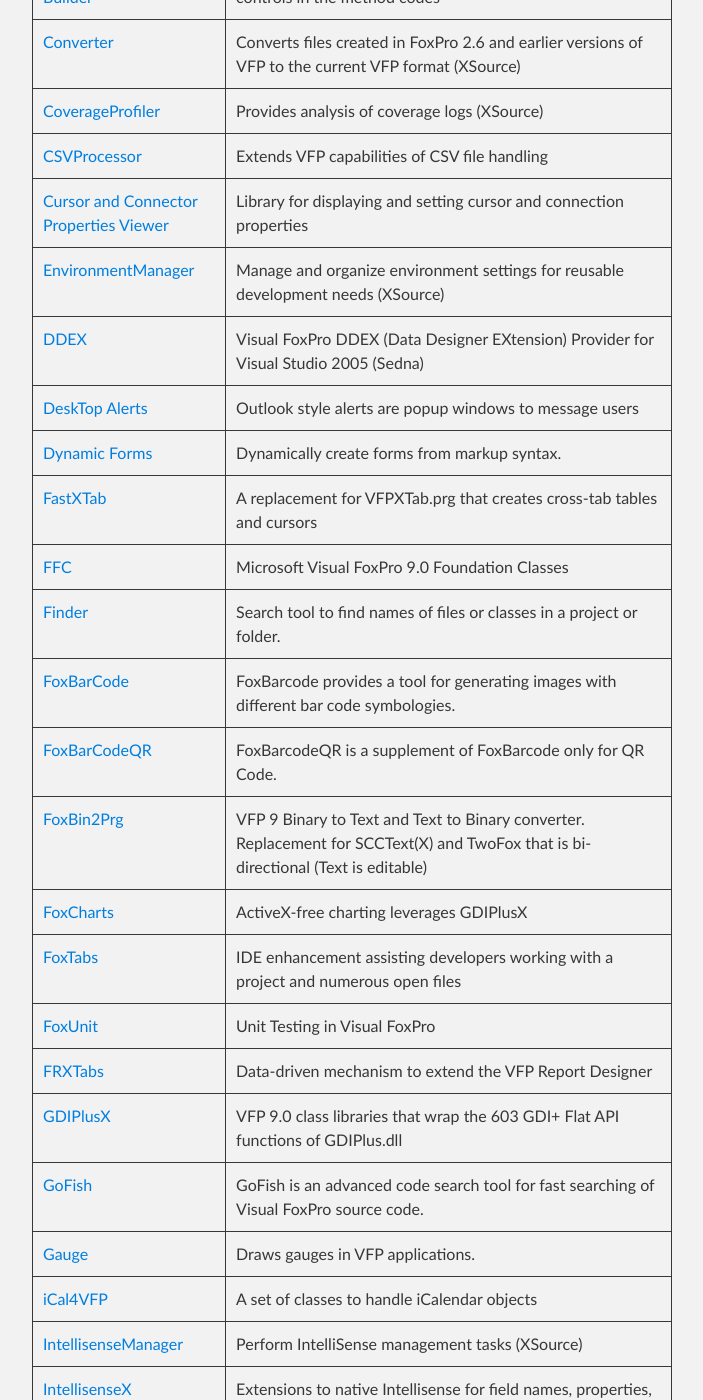
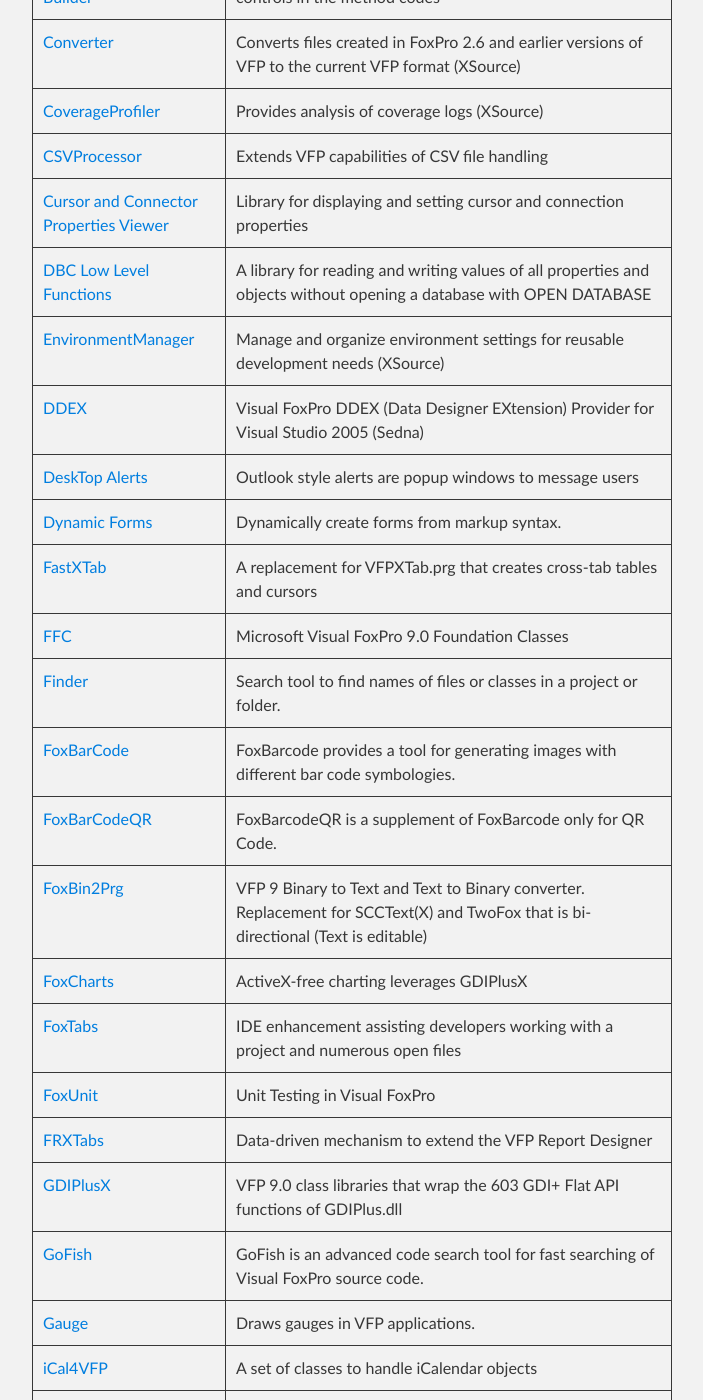
Before and after one commit to VFPX/VFPX.github.io, a Jekyll site: the page built from projects.md, in a window 1280 px wide and 1400 px high, scrolled down 1077 px. Shown: the whole window, without its empty margins (288-991 px from the left). Built offline with Jekyll 4.4.1, drawn with Linux system fonts in a browser that asks for light colours; our own code applies the rules of GitHub Pages for plain Markdown files; some of the changed text lies outside the part shown.

Commit message:
Added new projects

```diff
--- a/_data/projects.json
+++ b/_data/projects.json
@@ -75,6 +75,12 @@
     "project": "Cursor and Connector Properties Viewer",
     "url": "https://github.com/VFPX/CCPropsViewer",
     "description": "Library for displaying and setting cursor and connection properties",
+    "state": "Production release"
+  },
+  {
+    "project": "DBC Low Level Functions",
+    "url": "https://github.com/VFPX/DBCLowLevelFunctions",
+    "description": "A library for reading and writing values of all properties and objects without opening a database with OPEN DATABASE",
     "state": "Production release"
   },
   {
@@ -195,6 +201,12 @@
     "project": "IntellisenseX",
     "url": "https://github.com/VFPX/IntelliSenseX",
     "description": "Extensions to native Intellisense for field names, properties, local variables, and constants.",
+    "state": "Production release"
+  },
+  {
+    "project": "Log4VFP",
+    "url": "https://github.com/VFPX/Log4VFP",
+    "description": "Provides a VFP wrapper for the Log4NET diagnostic logging library",
     "state": "Production release"
   },
   {
```
Also changed, not shown: _posts/2018-09-24-new-projects.markdown (added, +12 -0 lines).
